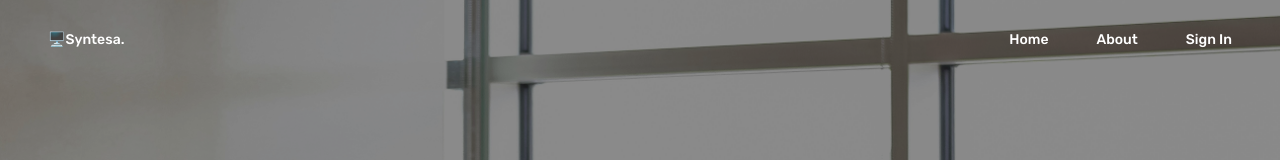
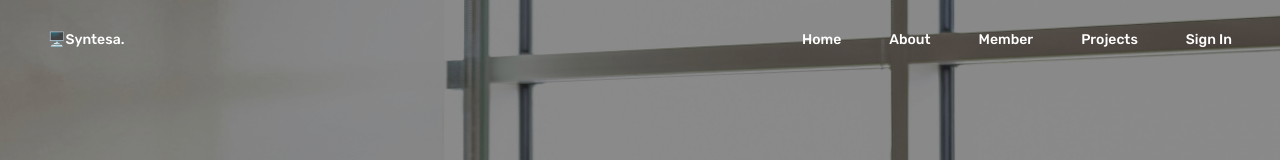
Before and after one commit to rayhan889/syntesa-web, a Next.js app: page / in a window 1280 px wide. Shown: the top 160 px of the page. Built offline with nearby package versions, Linux system fonts and the light colour scheme; no server answers.

Commit message:
Navbar adjusment

```diff
--- a/components/Navbar.tsx
+++ b/components/Navbar.tsx
@@ -16,6 +16,25 @@ const Navbar = async () => {
   const { isAuthenticated, getUser } = getKindeServerSession()
   const user = await getUser()
 
+  const navLinks = [
+    {
+      name: 'Home',
+      href: '/'
+    },
+    {
+      name: 'About',
+      href: '/about'
+    },
+    {
+      name: 'Member',
+      href: '/member'
+    },
+    {
+      name: 'Projects',
+      href: '/projects'
+    }
+  ]
+
   let initial
   let truncatedUserEmail
 
@@ -25,7 +44,7 @@ const Navbar = async () => {
   }
 
   return (
-    <div className='fixed left-0 right-0 top-0 z-50 flex h-20 items-center justify-between'>
+    <nav className='fixed left-0 right-0 top-0 z-50 flex h-20 items-center justify-between'>
       <div className='container mx-auto flex w-full max-w-7xl items-center justify-between'>
         <Link
           href={'/'}
@@ -38,24 +57,18 @@ const Navbar = async () => {
         </Link>
 
         <div className='hidden gap-4 md:flex'>
+          {navLinks.map((link, index) => (
             <Link
-            href={'/'}
+              key={index}
+              href={link.href}
               className={buttonVariants({
                 variant: 'link',
                 className: 'text-base text-white'
               })}
             >
-            Home
+              {link.name}
             </Link>
-          <Link
-            href={'/about'}
-            className={buttonVariants({
-              variant: 'link',
-              className: 'text-base text-white'
-            })}
-          >
-            About
-          </Link>
+          ))}
           {(await isAuthenticated()) ? (
             <DropdownMenu>
               <DropdownMenuTrigger>
@@ -111,7 +124,7 @@ const Navbar = async () => {
           )}
         </div>
       </div>
-    </div>
+    </nav>
   )
 }
 
```
Lines whose indentation alone changed are shown as unchanged.
